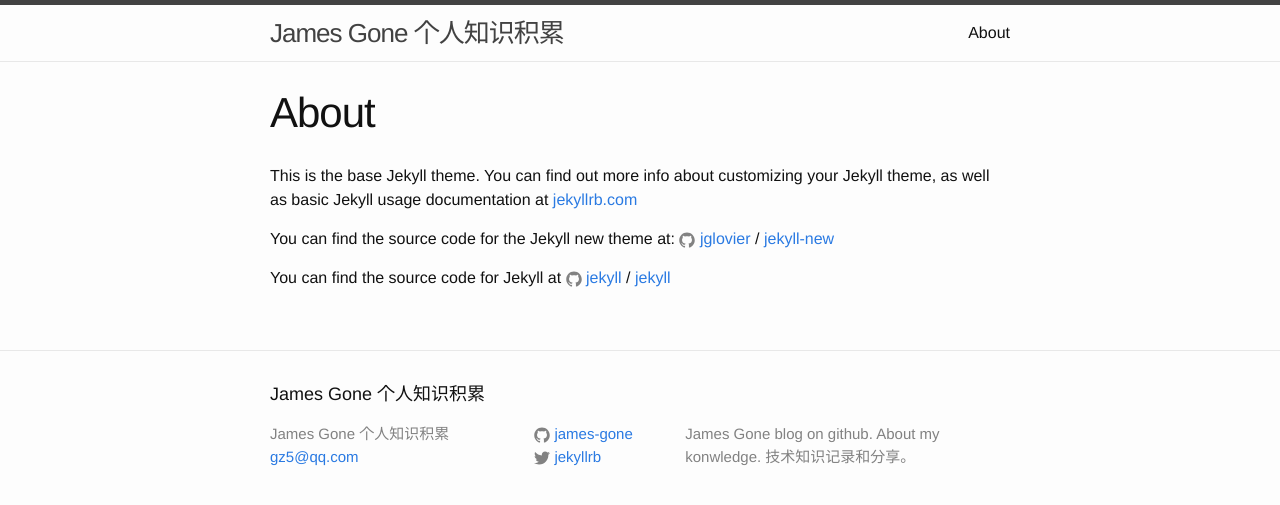
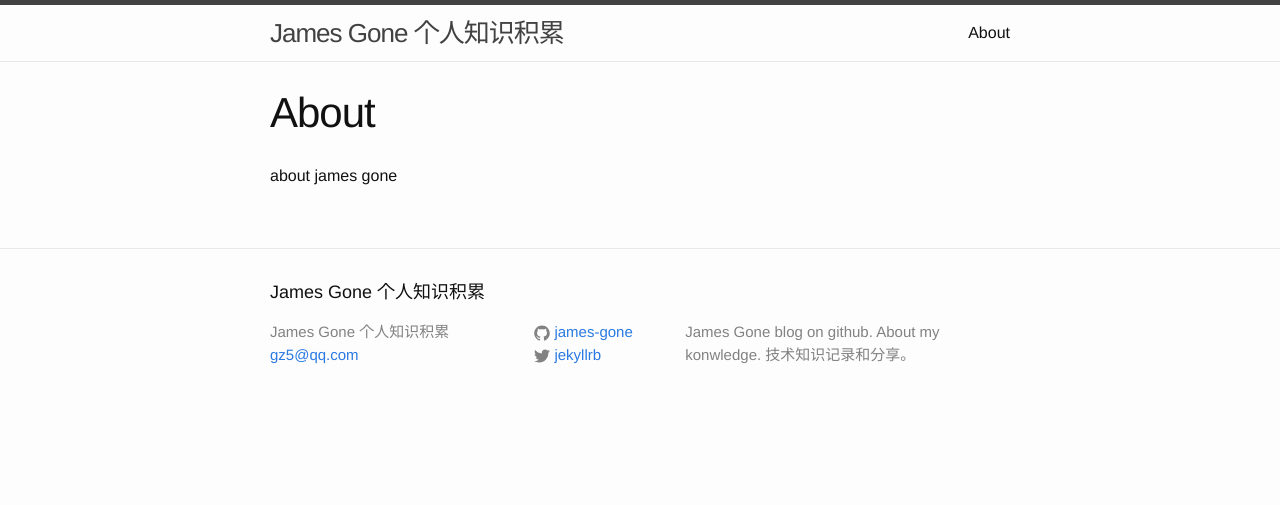
Before and after one commit to james-gone/james-gone.github.io, a Jekyll site: the page built from about.md, in a window 1280 px wide. Shown: the top 505 px of the page. Built offline with Jekyll 4.4.1, drawn with Linux system fonts in a browser that asks for light colours.

Commit message:
移除textile

```diff
--- a/_config.yml
+++ b/_config.yml
@@ -24,4 +24,4 @@ timezone: Asia/Hong_Kong
 
 gems:
         - jekyll-textile-converter
-textile_ext: "textile, txtl, tl"
+textile_ext: "textile,txtl,tl"
--- a/about.md
+++ b/about.md
@@ -4,12 +4,4 @@ title: About
 permalink: /about/
 ---
 
-This is the base Jekyll theme. You can find out more info about customizing your Jekyll theme, as well as basic Jekyll usage documentation at [jekyllrb.com](http://jekyllrb.com/)
-
-You can find the source code for the Jekyll new theme at:
-{% include icon-github.html username="jglovier" %} /
-[jekyll-new](https://github.com/jglovier/jekyll-new)
-
-You can find the source code for Jekyll at
-{% include icon-github.html username="jekyll" %} /
-[jekyll](https://github.com/jekyll/jekyll)
+about james gone
```
Also changed, not shown: _posts/2016-04-14-Textile简单语法.textile (deleted, +0 -40 lines).
